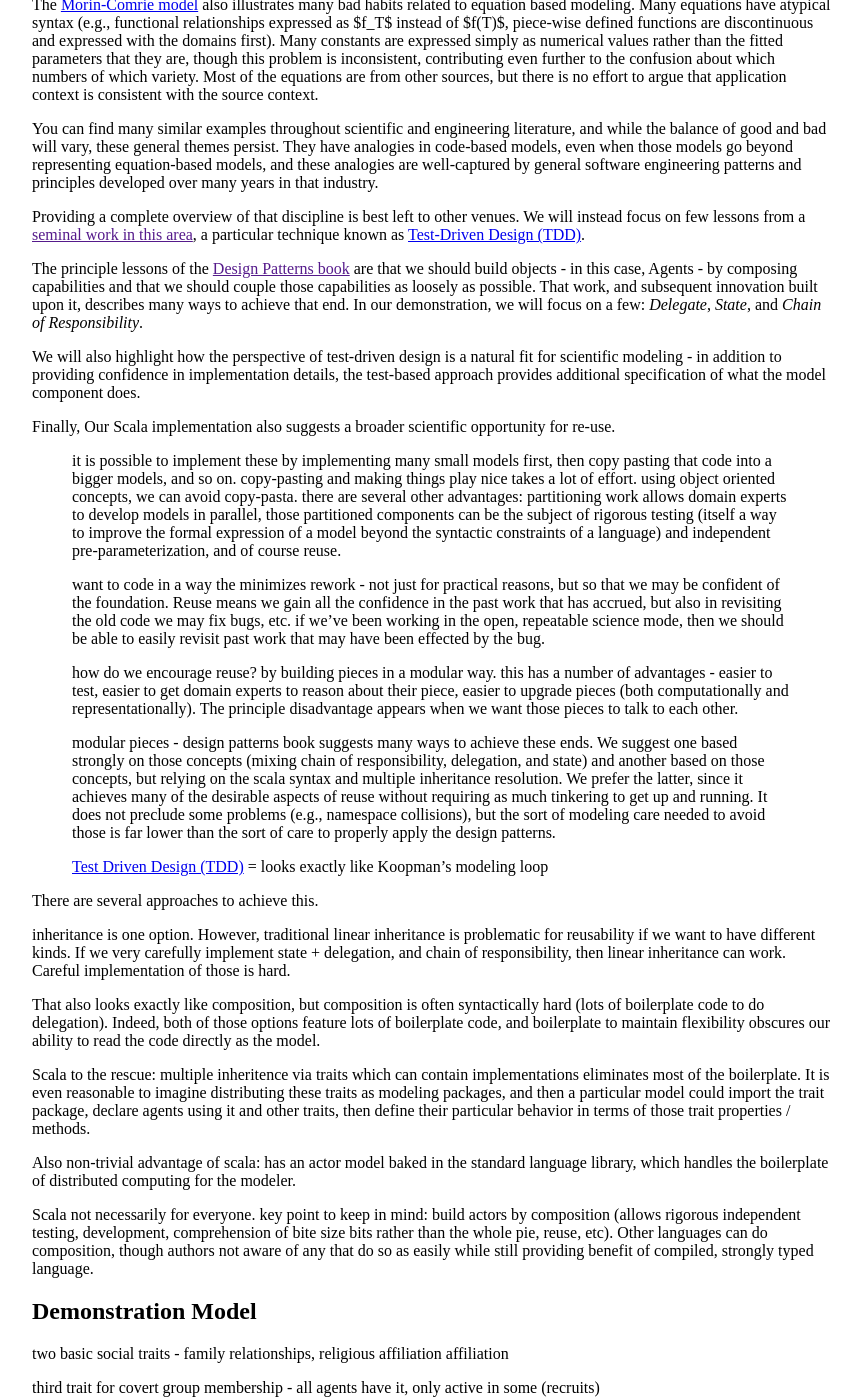
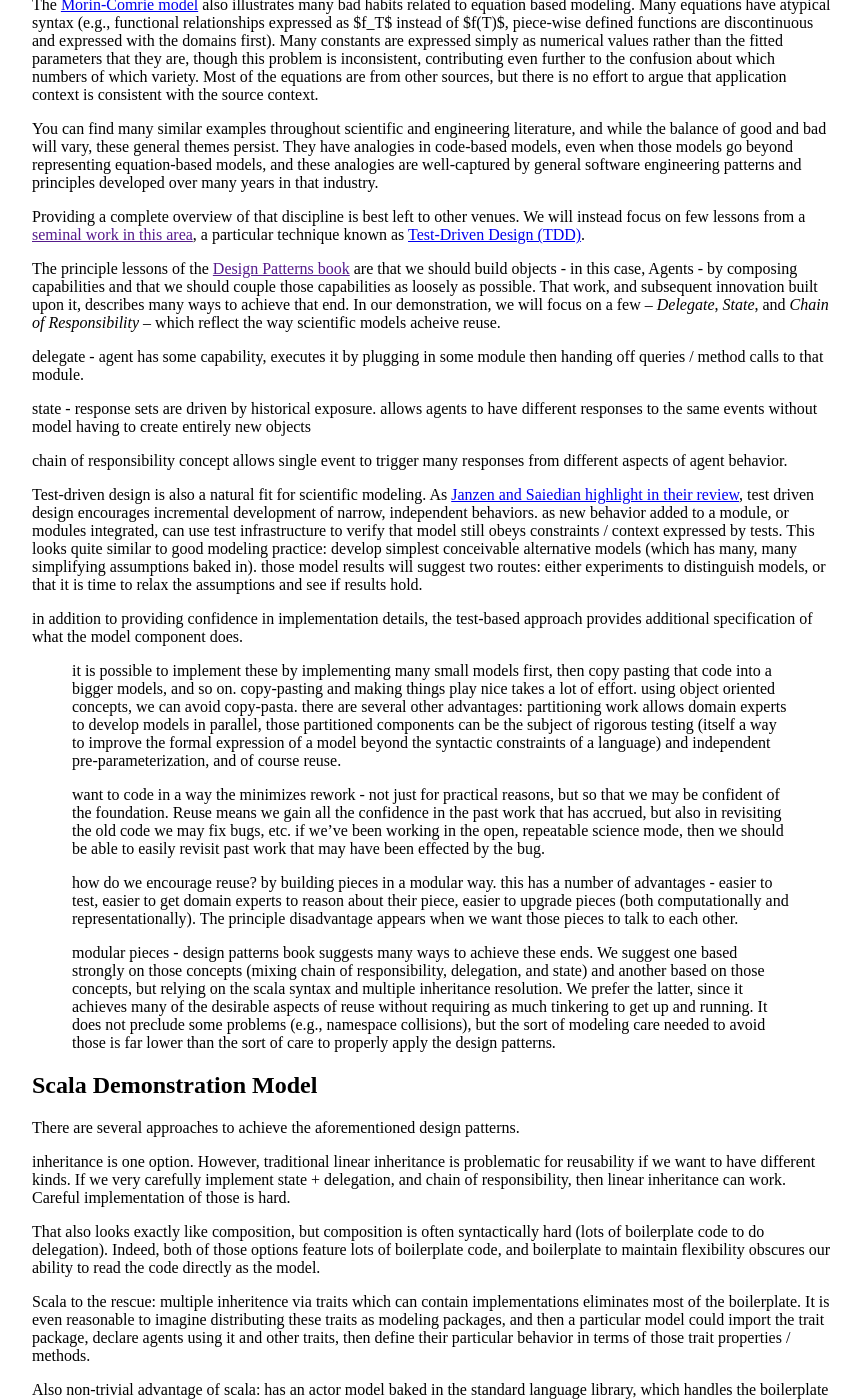
Before and after one commit to pearsonca/scala-commsim, a Jekyll site: the page built from index.md, in a window 1280 px wide and 1400 px high, scrolled down 2320 px. Shown: the whole window, without its empty margins (208-1069 px from the left). Built offline with Jekyll 4.4.1, drawn with Linux system fonts in a browser that asks for light colours.

Commit message:
re-ordering, some additional clarification

```diff
--- a/index.md
+++ b/index.md
@@ -199,16 +199,30 @@ The principle lessons of the [Design Patterns book][gofbook] are that we should
 build objects - in this case, Agents - by composing capabilities and that we
 should couple those capabilities as loosely as possible.  That work, and
 subsequent innovation built upon it, describes many ways to achieve that end.
-In our demonstration, we will focus on a few: *Delegate*, *State*, and
-*Chain of Responsibility*.
+In our demonstration, we will focus on a few -- *Delegate*, *State*, and
+*Chain of Responsibility* -- which reflect the way scientific models acheive
+reuse.
 
-We will also highlight how the perspective of
-test-driven design is a natural fit for scientific modeling - in addition to
+delegate - agent has some capability, executes it by plugging in some module then handing off
+queries / method calls to that module.
+
+state - response sets are driven by historical exposure.  allows agents to have different
+responses to the same events without model having to create entirely new objects
+
+chain of responsibility concept allows single event to trigger many responses from different
+aspects of agent behavior.
+
+Test-driven design is also a natural fit for scientific modeling.  As [Janzen and Saiedian highlight in their review][janzen2005test], test driven design encourages incremental development of
+narrow, independent behaviors.  as new behavior added to a module, or modules integrated,
+can use test infrastructure to verify that model still obeys constraints / context
+expressed by tests.  This looks quite similar to good modeling practice: develop
+simplest conceivable alternative models (which has many, many simplifying assumptions baked in).
+those model results will suggest two routes: either experiments to distinguish models,
+or that it is time to relax the assumptions and see if results hold.
+
+in addition to
 providing confidence in implementation details, the test-based approach provides
 additional specification of what the model component does.
-
-Finally, Our Scala implementation also suggests a broader scientific opportunity
-for re-use.
 
 > it is possible to implement these by implementing many small models first, then
 copy pasting that code into a bigger models, and so on.  copy-pasting and making
@@ -241,10 +255,9 @@ tinkering to get up and running.  It does not preclude some problems (e.g.,
 namespace collisions), but the sort of modeling care needed to avoid those is
 far lower than the sort of care to properly apply the design patterns.
 
-> [Test Driven Design (TDD)][janzen2005test] = looks exactly like Koopman's modeling
-loop
 
-There are several approaches to achieve this.
+##Scala Demonstration Model
+There are several approaches to achieve the aforementioned design patterns.
 
 inheritance is one option.  However, traditional linear
 inheritance is problematic for reusability if we want to have different kinds.
```
Also changed, not shown: other parts of index.md (+0 -1 lines).
